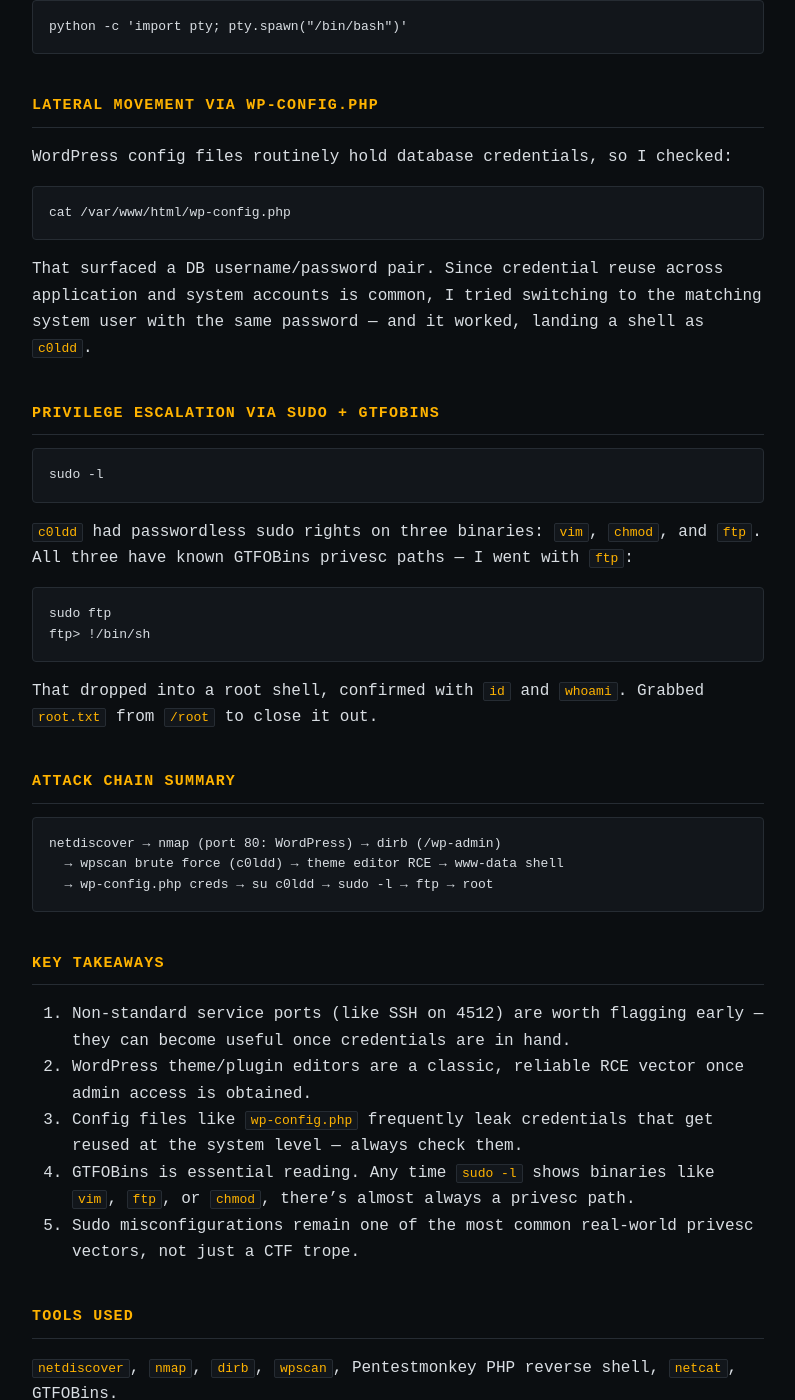
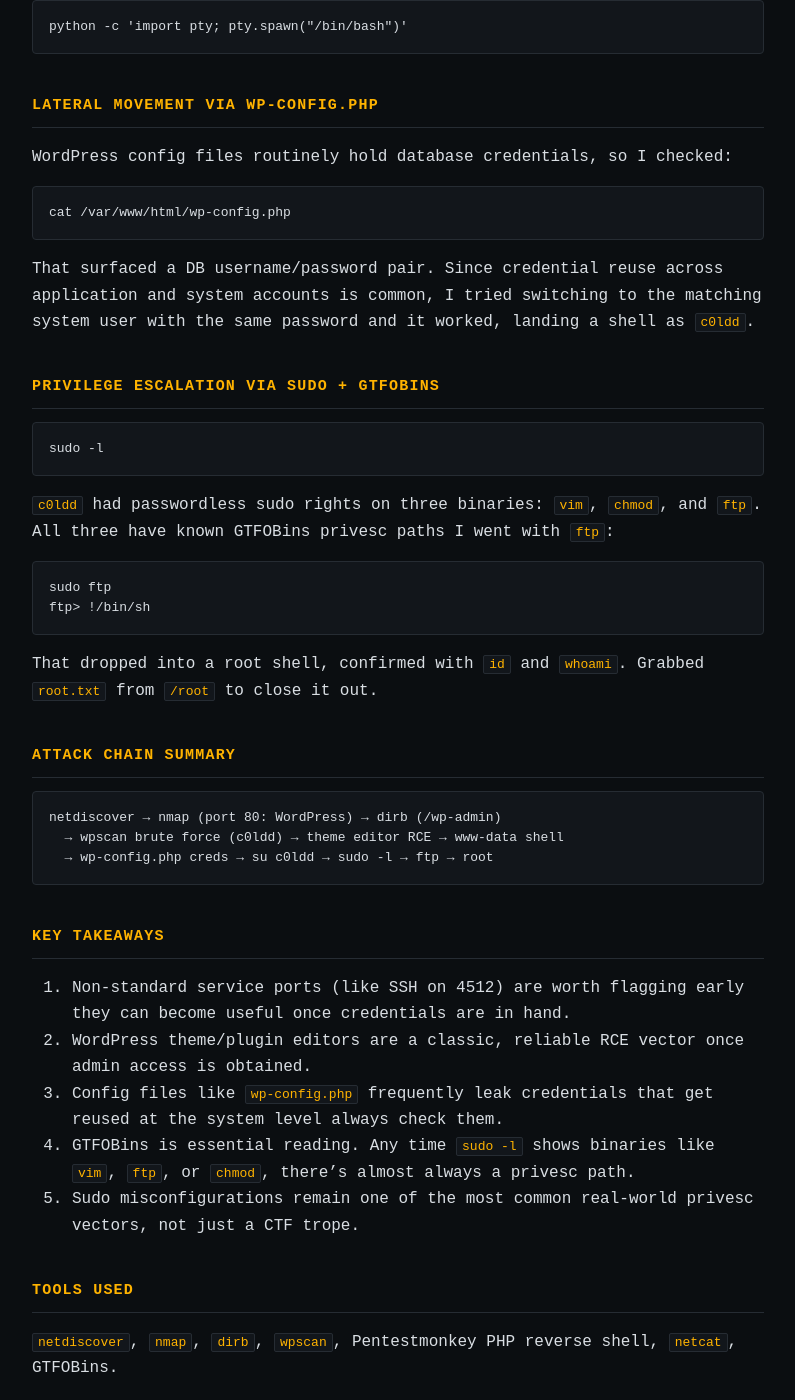
Before and after one commit to abacu5/abacu5.github.io, a Jekyll site: the page built from _posts/2026-03-10-vulnhub-coldbox.md, in a window 1280 px wide and 1400 px high, scrolled down 2292 px. Shown: the whole window, without its empty margins (242-1037 px from the left). Built offline with Jekyll 4.4.1, drawn with Linux system fonts in a browser that asks for light colours; some of the changed text lies outside the part shown.

````diff
--- a/_posts/2026-03-10-vulnhub-coldbox.md
+++ b/_posts/2026-03-10-vulnhub-coldbox.md
@@ -29,7 +29,7 @@ Found the target on the local subnet with an ARP scan:
 netdiscover -i eth0
 ```
 
-The target resolved to `192.168.1.3` — a VirtualBox adapter MAC, confirming the VM.
+The target resolved to `192.168.1.3`  a VirtualBox adapter MAC, confirming the VM.
 
 ## Port Scanning
 
@@ -42,7 +42,7 @@ nmap -sV -sC 192.168.1.3
 | 80/tcp | HTTP | Apache 2.4.18 (Ubuntu), WordPress 4.1.31 |
 | 4512/tcp | SSH | OpenSSH 7.2p2 Ubuntu |
 
-Worth noting: SSH on a non-standard port (4512) — potentially useful later for lateral
+Worth noting: SSH on a non-standard port (4512)  potentially useful later for lateral
 movement if credentials turn up.
 
 ## Web Enumeration
@@ -80,7 +80,7 @@ Set up the listener:
 nc -nlvp 7777
 ```
 
-Refreshing the WordPress homepage triggered the shell — an immediate connect-back as
+Refreshing the WordPress homepage triggered the shell  an immediate connect-back as
 `www-data`. Upgraded it to a proper TTY:
 
 ```
@@ -97,7 +97,7 @@ cat /var/www/html/wp-config.php
 
 That surfaced a DB username/password pair. Since credential reuse across
 application and system accounts is common, I tried switching to the matching
-system user with the same password — and it worked, landing a shell as `c0ldd`.
+system user with the same password  and it worked, landing a shell as `c0ldd`.
 
 ## Privilege Escalation via Sudo + GTFOBins
 
@@ -106,7 +106,7 @@ sudo -l
 ```
 
 `c0ldd` had passwordless sudo rights on three binaries: `vim`, `chmod`, and `ftp`.
-All three have known GTFOBins privesc paths — I went with `ftp`:
+All three have known GTFOBins privesc paths  I went with `ftp`:
 
 ```
 sudo ftp
@@ -126,12 +126,12 @@ netdiscover → nmap (port 80: WordPress) → dirb (/wp-admin)
 
 ## Key Takeaways
 
-1. Non-standard service ports (like SSH on 4512) are worth flagging early — they
+1. Non-standard service ports (like SSH on 4512) are worth flagging early  they
    can become useful once credentials are in hand.
 2. WordPress theme/plugin editors are a classic, reliable RCE vector once admin
    access is obtained.
 3. Config files like `wp-config.php` frequently leak credentials that get reused
-   at the system level — always check them.
+   at the system level  always check them.
 4. GTFOBins is essential reading. Any time `sudo -l` shows binaries like `vim`,
    `ftp`, or `chmod`, there's almost always a privesc path.
 5. Sudo misconfigurations remain one of the most common real-world privesc
````
